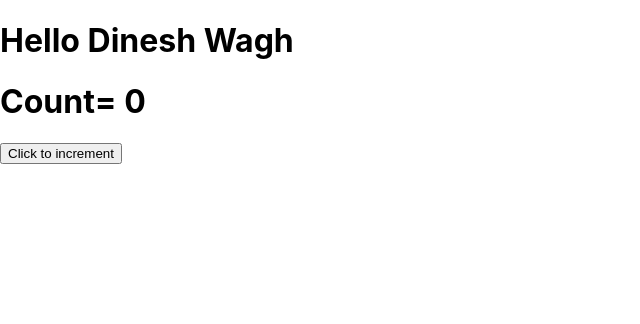
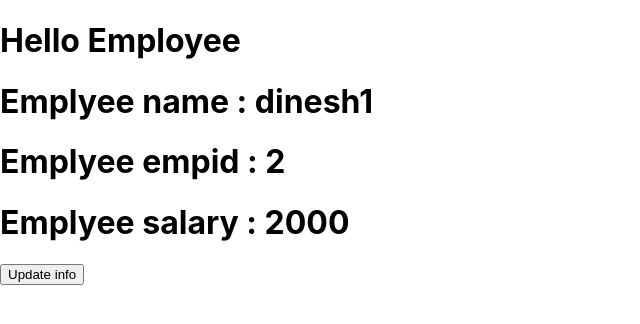
Before and after one commit to ddw1234/ReactTutorial, a React (Create React App) app in the folder reacttutorial/: page / in a window 1280 px wide. Shown: the top 324 px of the page, without its empty margins (0-640 px from the left). Built offline with nearby package versions, Linux system fonts and the light colour scheme.

Commit message:
Part 14 Update state

```diff
--- a/reacttutorial/src/index.js
+++ b/reacttutorial/src/index.js
@@ -7,33 +7,46 @@ import * as serviceWorker from './serviceWorker';
 // ReactDOM.render(<App />, document.getElementById('root'));
 
 class Employee extends Component{
+
     constructor(props){
+
         super(props);
-        this.state ={
-            name:this.props.name,
-            count:this.props.count,
+
+        this.state={
+         name:this.props.name,
+         empid:this.props.empid,
+         salary:this.props.salary
         };
-
-        this.Clickme=this.Clickme.bind(this);
     }
 
-    Clickme(){
-        let count=this.state.count;
-        this.setState({count: ++count})
+    Updatestatevalue =()=>{
+        let name=this.state.name;
+        let empid=this.state.empid;
+        let salary=this.state.salary;
+
+        this.setState({
+            name:"Dinesh1",
+         empid:"2",
+         salary:3000
+        });
     }
+
+
 
     render(){
         return(
             <div>
-                <h1>Hello {this.state.name}</h1>
-                <h1>Count= {this.state.count}</h1>
-                <button onClick={this.Clickme}>Click to increment</button>
+                <h1>Hello Employee</h1>
+                <h1>Emplyee name : {this.state.name}</h1>
+                <h1>Emplyee empid : {this.state.empid}</h1>
+                <h1>Emplyee salary : {this.state.salary}</h1>
+                <button onClick={this.Updatestatevalue}>Update info</button>
             </div>
         )
     }
 }
 
-ReactDOM.render(<Employee name="Dinesh Wagh" count="0"/>,document.getElementById('root'));
+ReactDOM.render(<Employee  name="dinesh1" empid="2" salary="2000" />,document.getElementById('root'));
 
 // If you want your app to work offline and load faster, you can change
 // unregister() to register() below. Note this comes with some pitfalls.
```
